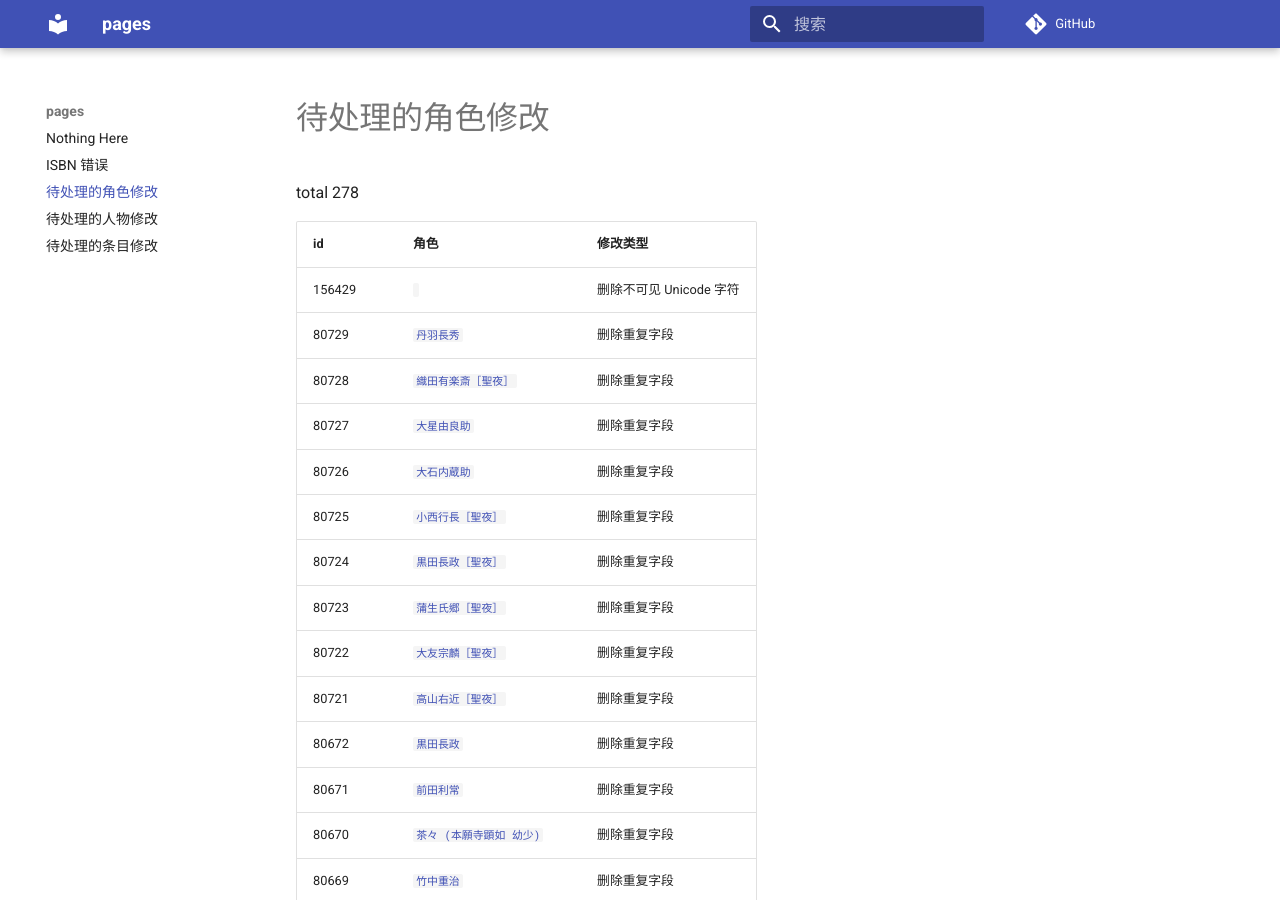
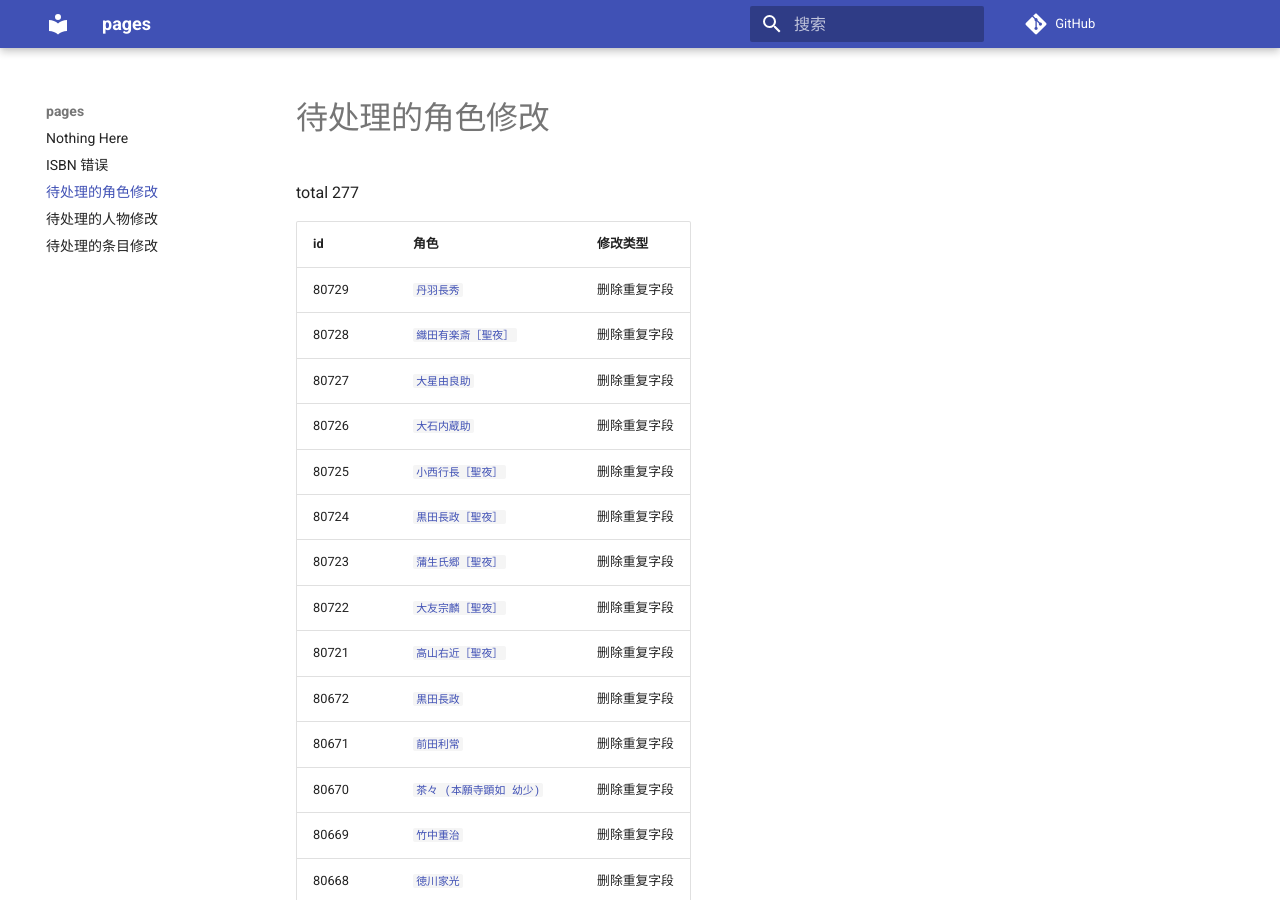
Before and after one commit to trim21/bangumi-pages, an MkDocs documentation site: the page built from docs/pending-character-changes.md, in a window 1280 px wide and 900 px high. Built offline with MkDocs 1.6.1 and Material for MkDocs 9.7.7, drawn with Linux system fonts in a browser that asks for light colours; comment, search, counter and statistics services are not loaded.

Commit message:
update pending-character-changes.md

```diff
--- a/docs/pending-character-changes.md
+++ b/docs/pending-character-changes.md
@@ -1,10 +1,9 @@
 # 待处理的角色修改
 
-total 278
+total 277
 
 | id | 角色 | 修改类型 |
 | --- | --- | --- |
-| 156429 | [`　`](https://bgm.tv/character/156429) | 删除不可见 Unicode 字符 |
 | 80729 | [`丹羽長秀`](https://bgm.tv/character/80729) | 删除重复字段 |
 | 80728 | [`織田有楽斎［聖夜］`](https://bgm.tv/character/80728) | 删除重复字段 |
 | 80727 | [`大星由良助`](https://bgm.tv/character/80727) | 删除重复字段 |
```
